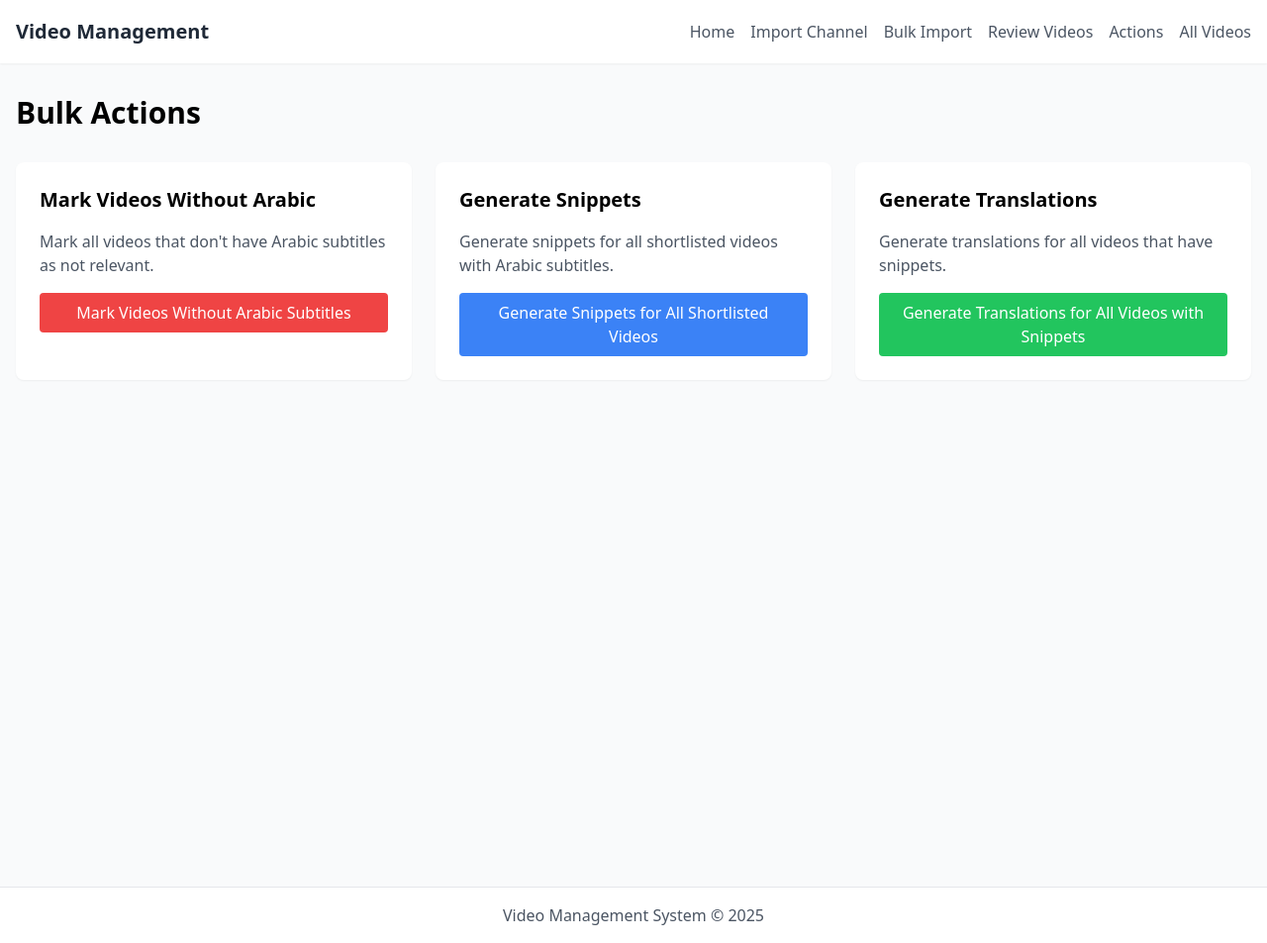
After one commit to koljapluemer/snipvocab, a Django app: page /cms/actions/ in a window 1280 px wide. The commit adds this page. Shown: the whole page at 99% size. Run offline with Django 5.2, Linux system fonts and the light colour scheme; some libraries are stand-ins or nearby versions.

Commit message:
imrpove cms workflow with buttons

```diff
--- /dev/null
+++ b/backend/cms/templates/actions.html
@@ -0,0 +1,45 @@
+{% extends "base.html" %}
+
+{% block content %}
+<div class="container mx-auto px-4 py-8">
+    <h1 class="mb-8 text-3xl font-bold">Bulk Actions</h1>
+
+    <div class="grid grid-cols-1 md:grid-cols-2 lg:grid-cols-3 gap-6">
+        <!-- Mark Videos Without Arabic -->
+        <div class="bg-white p-6 rounded-lg shadow-sm">
+            <h2 class="text-xl font-semibold mb-4">Mark Videos Without Arabic</h2>
+            <p class="text-gray-600 mb-4">Mark all videos that don't have Arabic subtitles as not relevant.</p>
+            <form method="post" action="{% url 'mark_videos_without_arabic' %}">
+                {% csrf_token %}
+                <button type="submit" class="w-full px-4 py-2 bg-red-500 text-white rounded hover:bg-red-600">
+                    Mark Videos Without Arabic Subtitles
+                </button>
+            </form>
+        </div>
+
+        <!-- Generate Snippets -->
+        <div class="bg-white p-6 rounded-lg shadow-sm">
+            <h2 class="text-xl font-semibold mb-4">Generate Snippets</h2>
+            <p class="text-gray-600 mb-4">Generate snippets for all shortlisted videos with Arabic subtitles.</p>
+            <form method="post" action="{% url 'generate_snippets_all' %}">
+                {% csrf_token %}
+                <button type="submit" class="w-full px-4 py-2 bg-blue-500 text-white rounded hover:bg-blue-600">
+                    Generate Snippets for All Shortlisted Videos
+                </button>
+            </form>
+        </div>
+
+        <!-- Generate Translations -->
+        <div class="bg-white p-6 rounded-lg shadow-sm">
+            <h2 class="text-xl font-semibold mb-4">Generate Translations</h2>
+            <p class="text-gray-600 mb-4">Generate translations for all videos that have snippets.</p>
+            <form method="post" action="{% url 'generate_translations_all' %}">
+                {% csrf_token %}
+                <button type="submit" class="w-full px-4 py-2 bg-green-500 text-white rounded hover:bg-green-600">
+                    Generate Translations for All Videos with Snippets
+                </button>
+            </form>
+        </div>
+    </div>
+</div>
+{% endblock %}
--- a/backend/cms/templates/base.html
+++ b/backend/cms/templates/base.html
@@ -30,6 +30,10 @@
                        class="text-gray-600 hover:text-gray-900 {% if request.resolver_match.url_name == 'review_videos' %}text-blue-600{% endif %}">
                         Review Videos
                     </a>
+                    <a href="{% url 'actions' %}"
+                       class="text-gray-600 hover:text-gray-900 {% if request.resolver_match.url_name == 'actions' %}text-blue-600{% endif %}">
+                        Actions
+                    </a>
                     <a href="{% url 'list_all_videos' %}"
                        class="text-gray-600 hover:text-gray-900 {% if request.resolver_match.url_name == 'list_all_videos' %}text-blue-600{% endif %}">
                         All Videos
--- a/backend/cms/urls.py
+++ b/backend/cms/urls.py
@@ -3,6 +3,7 @@ from . import views
 
 urlpatterns = [
     path('', views.cms_home, name='cms_home'),
+    path('actions/', views.actions, name='actions'),
     path('import/', views.import_channel_videos, name='import_channel_videos'),
     path('bulk-import/', views.bulk_import_videos, name='bulk_import_videos'),
     path('review/', views.review_videos, name='review_videos'),
@@ -14,4 +15,6 @@ urlpatterns = [
     path('videos/<str:youtube_id>/publish/', views.publish_video, name='publish_video'),
     path('videos/<str:youtube_id>/reset-snippets/', views.reset_snippets, name='reset_snippets'),
     path('mark-videos-without-arabic/', views.mark_videos_without_arabic_subtitles, name='mark_videos_without_arabic'),
+    path('generate-snippets-all/', views.generate_snippets_for_all_shortlisted, name='generate_snippets_all'),
+    path('generate-translations-all/', views.generate_translations_for_all_snippets, name='generate_translations_all'),
 ]
--- a/backend/cms/views.py
+++ b/backend/cms/views.py
@@ -531,3 +531,157 @@ def mark_videos_without_arabic_subtitles(request):
         messages.error(request, f"Error marking videos: {str(e)}")
 
     return redirect('list_all_videos')
+
+@require_http_methods(["POST"])
+def generate_snippets_for_all_shortlisted(request):
+    """View to generate snippets for all shortlisted videos"""
+    try:
+        # Get all shortlisted videos
+        videos = Video.objects.filter(status=VideoStatus.SHORTLISTED)
+        processed_count = 0
+        error_count = 0
+        no_arabic_count = 0
+        error_videos = []
+
+        for video in videos:
+            try:
+                # Get available languages if not already set
+                if not video.available_subtitle_languages:
+                    try:
+                        available_languages = YouTubeTranscriptApi.list_transcripts(video.youtube_id)
+                        video.available_subtitle_languages = [lang.language_code for lang in available_languages]
+                        video.save()
+                    except Exception:
+                        video.available_subtitle_languages = []
+                        video.save()
+
+                # Try to get the transcript in Arabic
+                arabic_transcripts = []
+                if video.available_subtitle_languages:
+                    try:
+                        transcript_list = YouTubeTranscriptApi.list_transcripts(video.youtube_id)
+
+                        for transcript in transcript_list:
+                            if transcript.language_code.startswith('ar'):
+                                arabic_transcripts.append(transcript)
+
+                        if arabic_transcripts:
+                            # Prefer manual transcripts over auto-generated ones
+                            manual_transcript = next((t for t in arabic_transcripts if not t.is_generated), None)
+                            transcript = manual_transcript or arabic_transcripts[0]
+
+                            transcript_data = transcript.fetch()
+
+                            # Delete existing snippets
+                            video.snippets.all().delete()
+
+                            # Create new snippets
+                            for index, segment in enumerate(transcript_data):
+                                Snippet.objects.create(
+                                    video=video,
+                                    index=index,
+                                    content=segment.text,
+                                    start=segment.start,
+                                    duration=segment.duration
+                                )
+
+                            # Update video status
+                            video.status = VideoStatus.SNIPPETS_GENERATED
+                            video.save()
+                            processed_count += 1
+                        else:
+                            no_arabic_count += 1
+                            error_videos.append(f"{video.youtube_id} (No Arabic subtitles)")
+                    except Exception as e:
+                        error_count += 1
+                        error_videos.append(f"{video.youtube_id} (Error: {str(e)})")
+                else:
+                    no_arabic_count += 1
+                    error_videos.append(f"{video.youtube_id} (No subtitles available)")
+            except Exception as e:
+                error_count += 1
+                error_videos.append(f"{video.youtube_id} (Error: {str(e)})")
+
+        if processed_count > 0:
+            messages.success(request, f"Successfully generated snippets for {processed_count} videos.")
+        if no_arabic_count > 0:
+            messages.warning(request, f"{no_arabic_count} videos had no Arabic subtitles available.")
+        if error_count > 0:
+            messages.error(request, f"Failed to process {error_count} videos: {', '.join(error_videos)}")
+
+    except Exception as e:
+        messages.error(request, f"Error processing videos: {str(e)}")
+
+    return redirect('list_all_videos')
+
+@require_http_methods(["POST"])
+def generate_translations_for_all_snippets(request):
+    """View to generate translations for all videos with snippets"""
+    try:
+        # Get all videos with snippets generated
+        videos = Video.objects.filter(status=VideoStatus.SNIPPETS_GENERATED)
+        processed_count = 0
+        error_count = 0
+        no_snippets_count = 0
+        error_videos = []
+
+        for video in videos:
+            try:
+                if not video.snippets.exists():
+                    no_snippets_count += 1
+                    error_videos.append(f"{video.youtube_id} (No snippets found)")
+                    continue
+
+                # Delete existing words and meanings
+                Word.objects.filter(videos=video).delete()
+
+                # Process each snippet
+                total_words = 0
+                for snippet in video.snippets.all():
+                    # Get words and translations for this snippet
+                    words_with_translations = get_words_with_translations(snippet.content)
+                    total_words += len(words_with_translations)
+
+                    # Process each word
+                    for word_entry in words_with_translations:
+                        # Get or create the word
+                        word_obj, _ = Word.objects.get_or_create(
+                            original_word=word_entry.word
+                        )
+
+                        # Add the video and snippet to the word's relationships
+                        word_obj.videos.add(video)
+                        word_obj.occurs_in_snippets.add(snippet)
+
+                        # Create the meaning
+                        Meaning.objects.create(
+                            word=word_obj,
+                            en=word_entry.meaning,
+                            snippet_context=snippet,
+                            creation_method="ChatGPT 1.0.0"
+                        )
+
+                # Update video status
+                video.status = VideoStatus.SNIPPETS_AND_TRANSLATIONS_GENERATED
+                video.save()
+                processed_count += 1
+                messages.success(request, f"Video {video.youtube_id}: Generated {total_words} words and translations.")
+            except Exception as e:
+                error_count += 1
+                error_videos.append(f"{video.youtube_id} (Error: {str(e)})")
+
+        if processed_count > 0:
+            messages.success(request, f"Successfully processed {processed_count} videos.")
+        if no_snippets_count > 0:
+            messages.warning(request, f"{no_snippets_count} videos had no snippets available.")
+        if error_count > 0:
+            messages.error(request, f"Failed to process {error_count} videos: {', '.join(error_videos)}")
+
+    except Exception as e:
+        messages.error(request, f"Error processing videos: {str(e)}")
+
+    return redirect('list_all_videos')
+
+def actions(request):
+    """View for the actions page"""
+    return render(request, 'actions.html')
--- a/backend/shared/models.py
+++ b/backend/shared/models.py
@@ -12,7 +12,8 @@ class VideoStatus(models.TextChoices):
     BLACKLISTED = 'blacklisted', 'Blacklisted'
 
 class Video(models.Model):
-    available_subtitle_languages = models.JSONField(default=list)
+    available_subtitle_languages = models.JSONField(default=list, blank=True, null=True)
+    checked_for_arabic_subtitles = models.BooleanField(default=False)
     youtube_id = models.CharField(max_length=20, unique=True)
 
     status = models.CharField(max_length=100, choices=VideoStatus.choices, default=VideoStatus.NEEDS_REVIEW)
```
Also changed, not shown: backend/cms/templates/list_all_videos.html (+0 -8 lines), backend/shared/migrations/0003_video_checked_for_arabic_subtitles_and_more.py (added).
